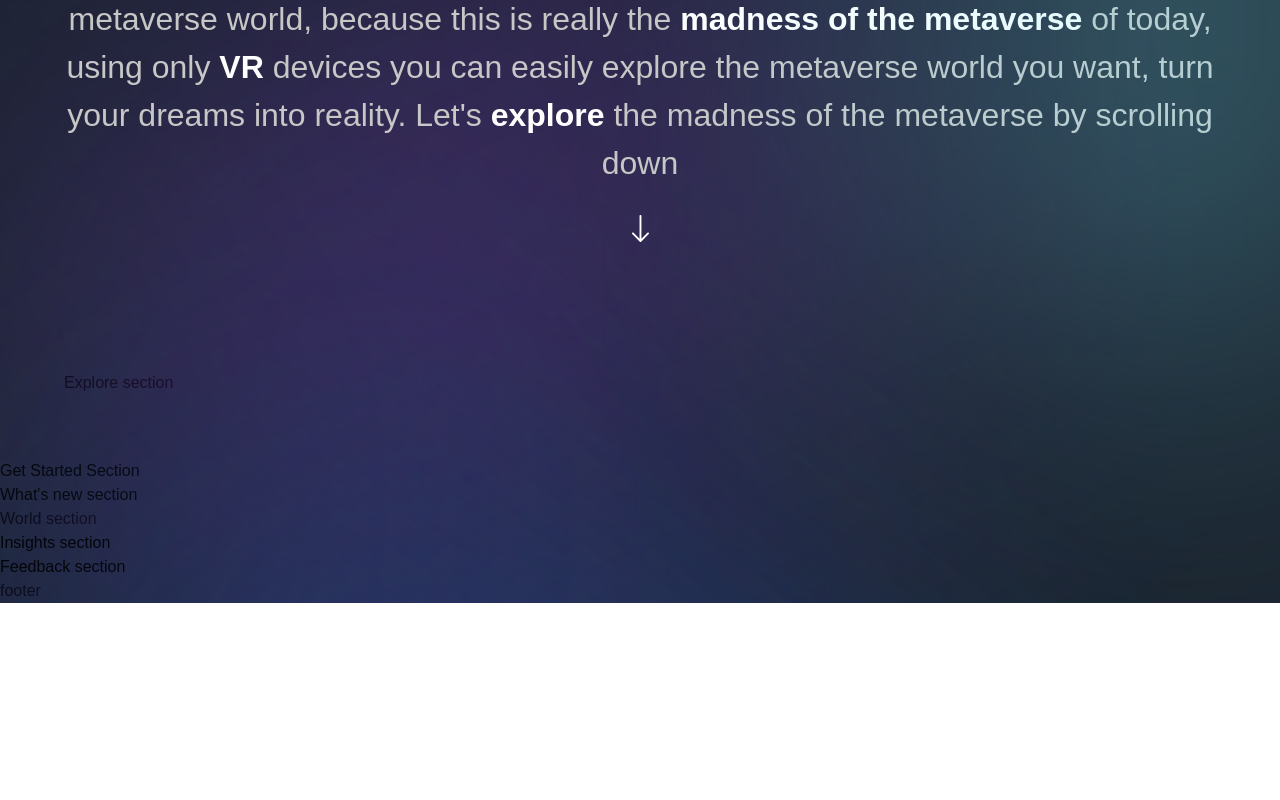
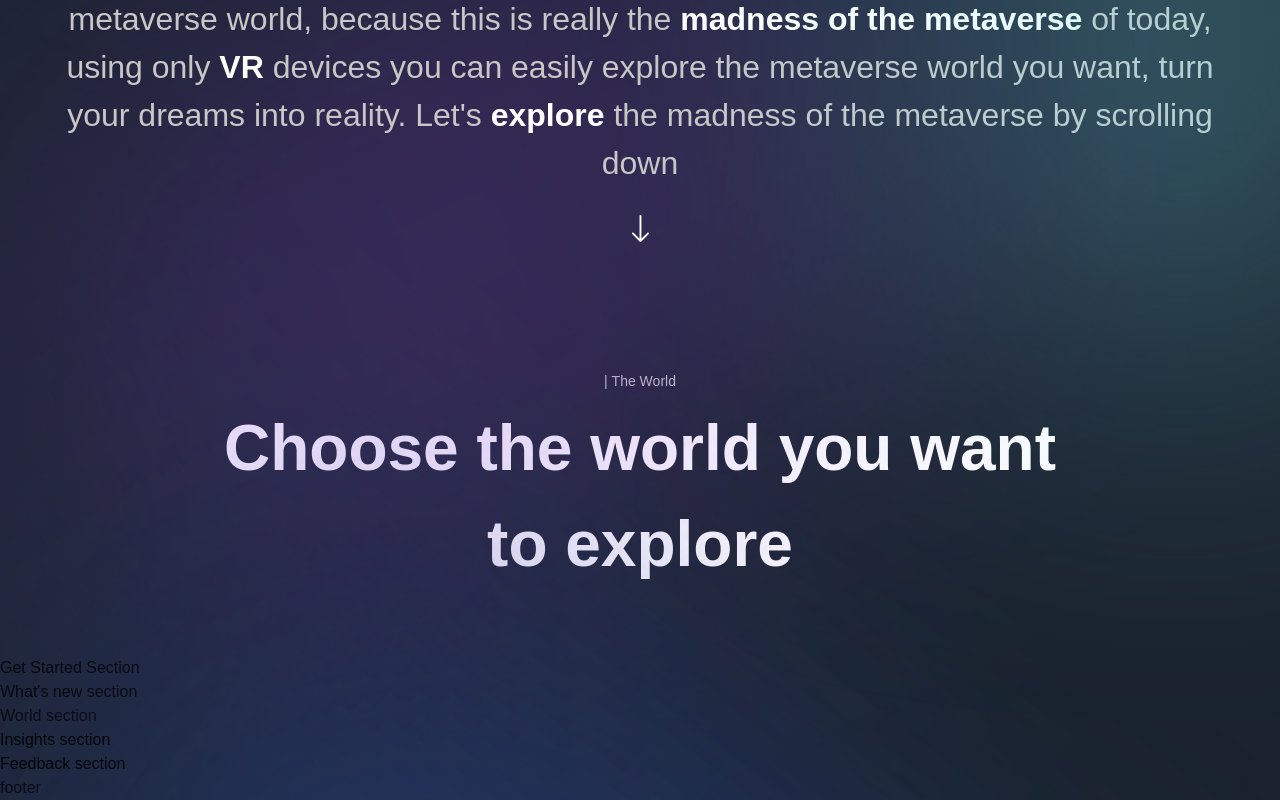
Before and after one commit to MsNicoleta/MetaMegaFun, a Next.js app: page / in a window 1280 px wide. Shown: the part 1263-2063 px from the top of the page. Before the commit the page ends 1866 px from the top, so only its background shows below. Built offline with nearby package versions, Linux system fonts and the light colour scheme; a web font is replaced by a local one.

Commit message:
### Component for rendering a title text with motion animations (TitleText)

```diff
--- a/components/CustomTexts.jsx
+++ b/components/CustomTexts.jsx
@@ -1,25 +1,32 @@
+
 'use client';
 
 import { motion } from 'framer-motion';
 
 import { textContainer, textVariant2 } from '../utils/motion';
 
+// Component for rendering a typewriter effect on text
 export const TypingText = ({ title, textStyles }) => (
   <motion.p
     variants={textContainer}
     className={`font-normal text-[14px] text-secondary-white ${textStyles}`}
   >
     {Array.from(title).map((letter, index) => (
-      <motion.span variants={textVariant2} key={index}
-      >
+      <motion.span variants={textVariant2} key={index}>
         {letter === ' ' ? '\u00A0' : letter}
       </motion.span>
     ))}
-
-
   </motion.p>
 );
 
+// Component for rendering a title text with motion animations
 export const TitleText = ({ title, textStyles }) => (
-  <h2>Title Text</h2>
+  <motion.h2
+    variants={textVariant2}
+    initial="hidden"
+    whileInView="show"
+    className={`mt-[8px] font-bold md:text-[64px] text-[40px] text-white ${textStyles}`}
+  >
+    {title}
+  </motion.h2>
 );
--- a/sections/Explore.jsx
+++ b/sections/Explore.jsx
@@ -8,11 +8,7 @@ import { exploreWorlds } from "../constants";
 
 const Explore = () => (
   <section className={`${styles.paddings}`} id="explore">
-    Explore section
-  </section>
-);
-// the explore constant will allow us to scroll when pressing on our stamp image
-
+    {/*the explore constant will allow us to scroll when pressing on our stamp image */}
     <motion.div
       // Apply the motion animation with the 'staggerContainer' variant
       variants={staggerContainer}
@@ -25,6 +21,11 @@ const Explore = () => (
       // Add CSS classes and styles to the component
       className={`${styles.innerWidth} mx-auto flex flex-col`}
     >
-  {/* Content of the motion.div goes here */}
+      <TypingText title="| The World" textStyles="text-center" />
+      {/* render the typing text effect component   */}
+      <TitleText title={<> Choose the world you want <br className="md:block hidden" /> to explore </>} textStyles="text-center" />
+      {/* render the explore card component for the   */}
     </motion.div>
+  </section>
+);
 export default Explore;
```
Lines whose indentation alone changed are shown as unchanged.
